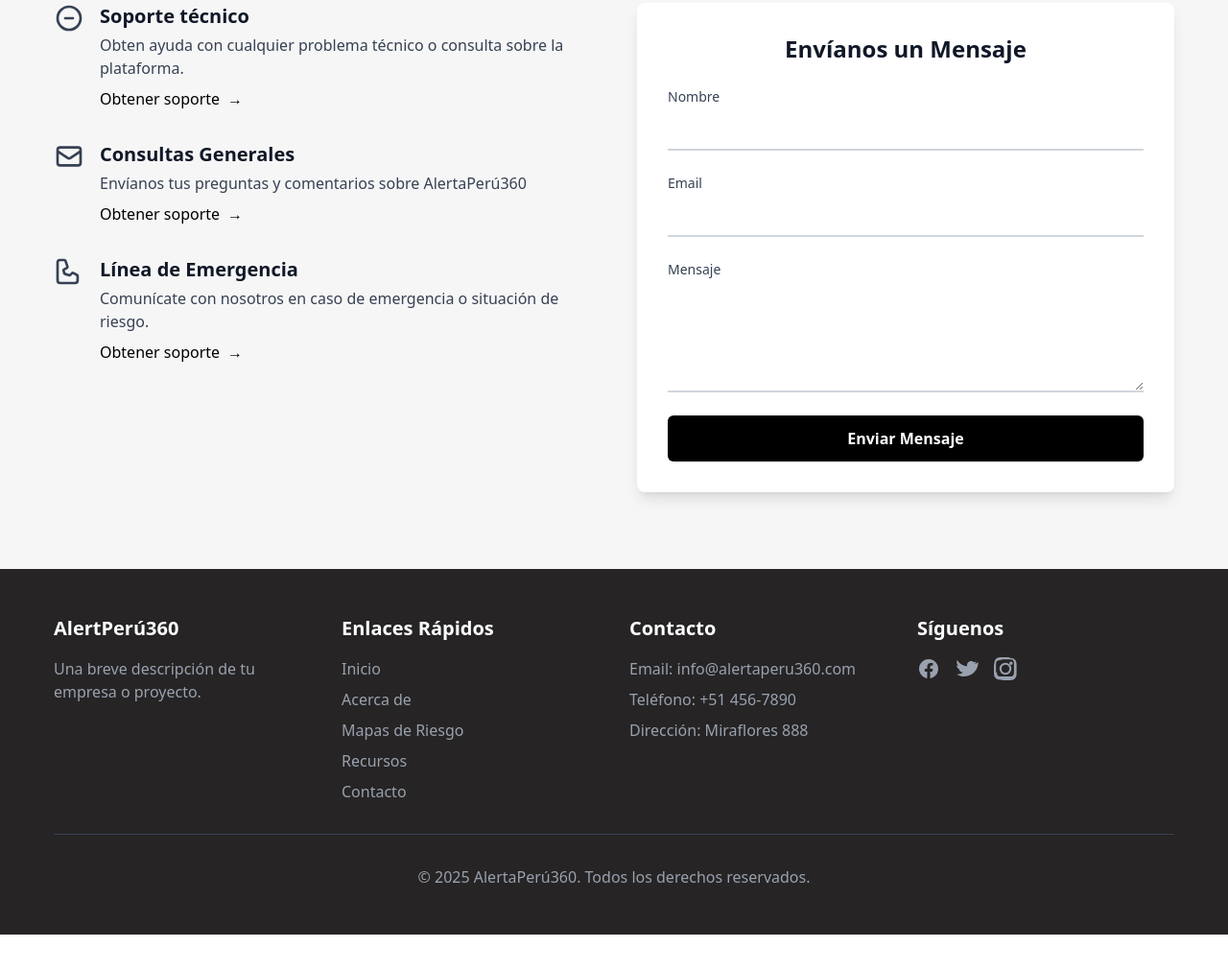
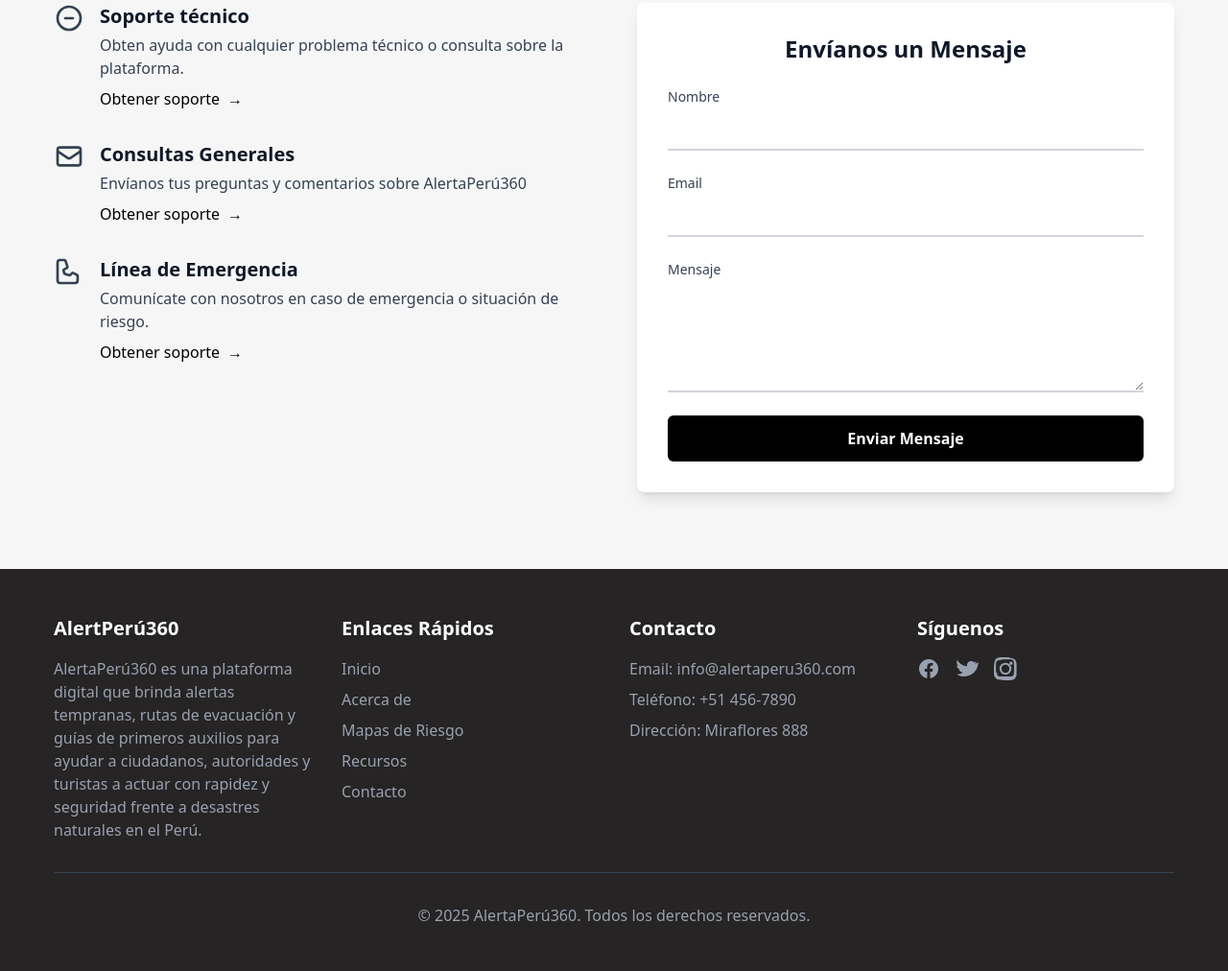
Before and after one commit to aNd12326/AlertaPeru360-landing, an Astro site: page / in a window 1280 px wide. Shown: the part 3469-4481 px from the top of the page at 96% size. Before the commit the page ends 4443 px from the top, so only its background shows below. Built offline with nearby package versions, Linux system fonts and the light colour scheme; Astro itself is replaced by a stand-in of ours.

Commit message:
Update Footer.astro

```diff
--- a/src/components/Footer.astro
+++ b/src/components/Footer.astro
@@ -4,7 +4,7 @@
       <div>
         <h3 class="text-xl font-bold mb-4">AlertPerú360</h3>
         <p class="text-gray-400">
-          Una breve descripción de tu empresa o proyecto.
+          AlertaPerú360 es una plataforma digital que brinda alertas tempranas, rutas de evacuación y guías de primeros auxilios para ayudar a ciudadanos, autoridades y turistas a actuar con rapidez y seguridad frente a desastres naturales en el Perú.
         </p>
       </div>
       <div>
```
